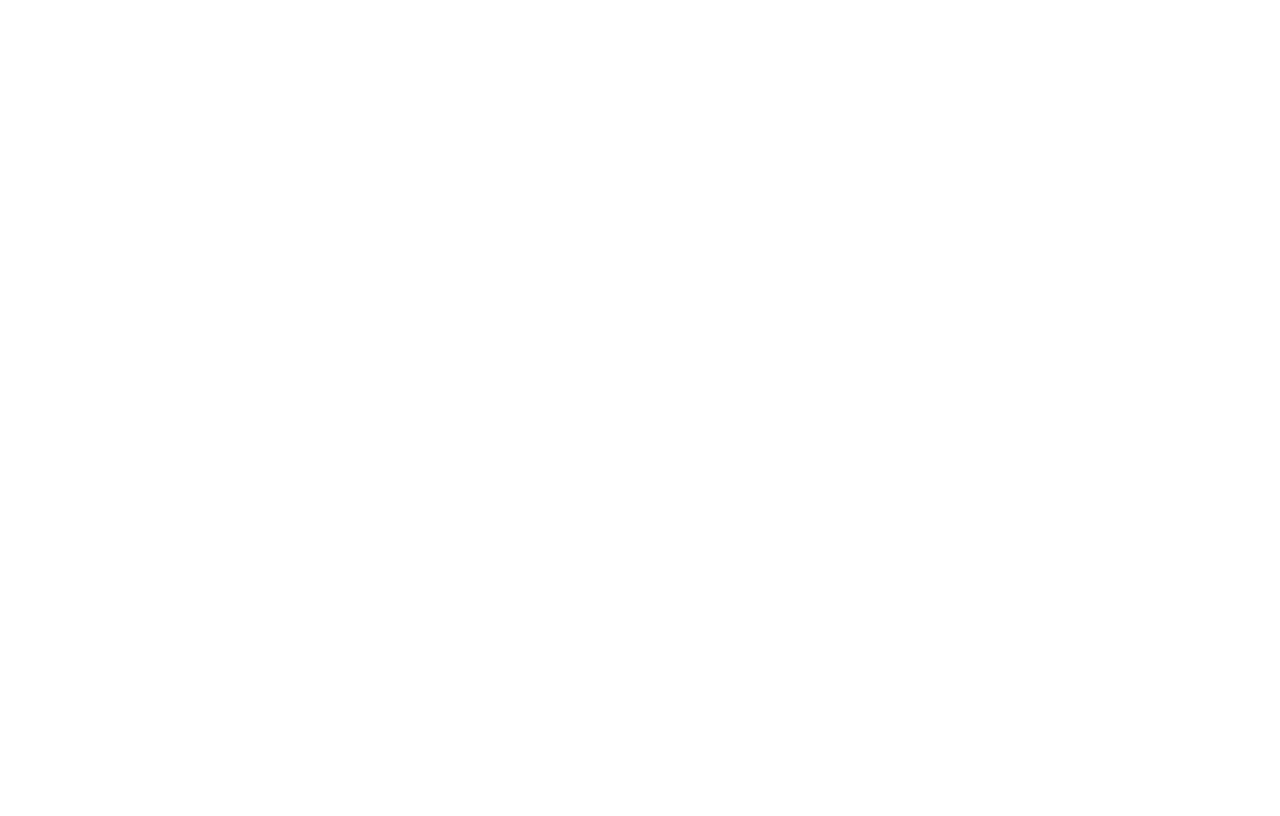
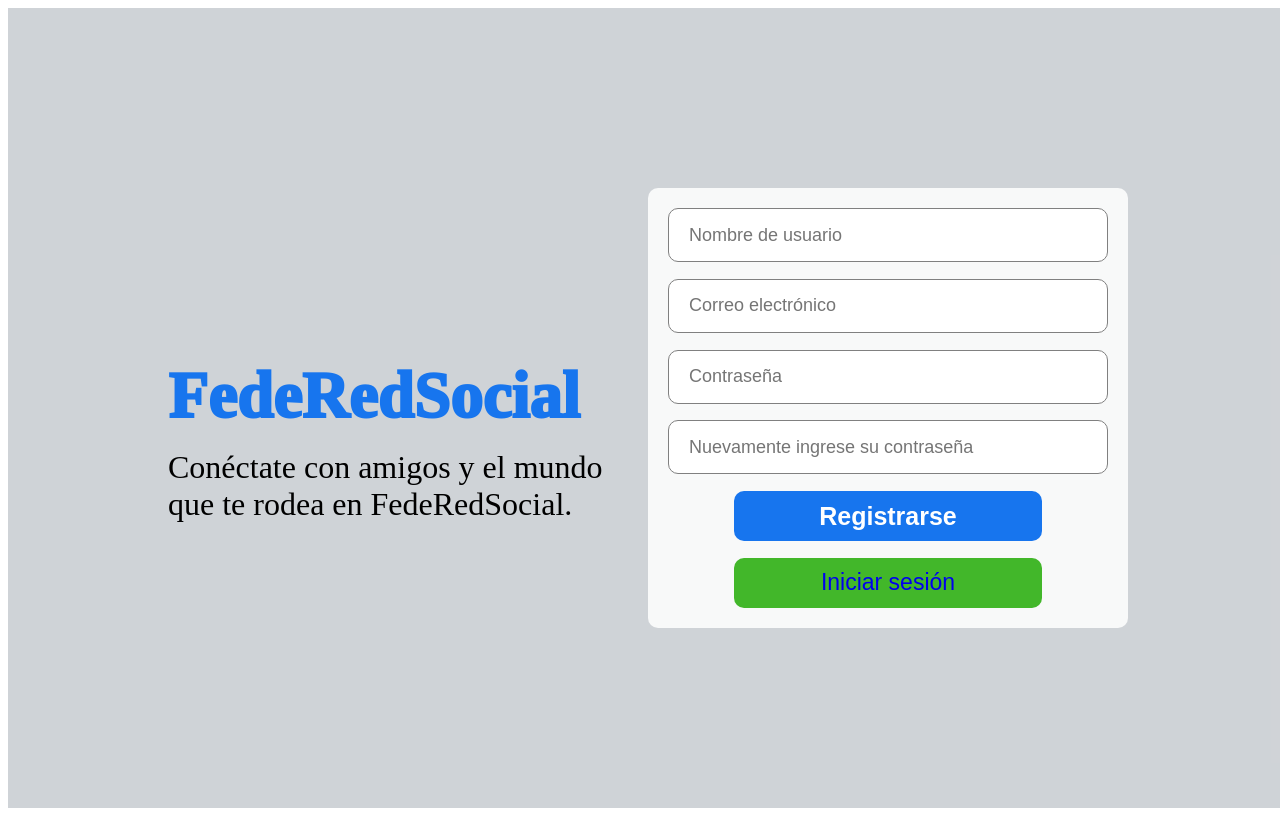
Before and after one commit to GasFeDev/gfd-chatapp, a React (Create React App) app in the folder client/: page / in a window 1280 px wide. Built offline with nearby package versions, Linux system fonts and the light colour scheme.

Commit message:
deploy 2

```diff
--- a/client/src/App.js
+++ b/client/src/App.js
@@ -17,19 +17,19 @@
   return (
     <Router>
       <Switch>
-        {/* <Route exact path="/">
+        <Route exact path="/">
           {user ? <Home /> : <Register />}
-        </Route> */}
+        </Route>
         <Route path="/login">{user ? <Redirect to="/" /> : <Login />}</Route>
         <Route path="/register">
           {user ? <Redirect to="/" /> : <Register />}
         </Route>
-        <Route path="/messenger">
+        {/* <Route path="/messenger">
           {!user ? <Redirect to="/" /> : <Messenger />}
         </Route>
         <Route path="/profile/:username">
           <Profile />
-        </Route>
+        </Route> */}
       </Switch>
     </Router>
   );
```
